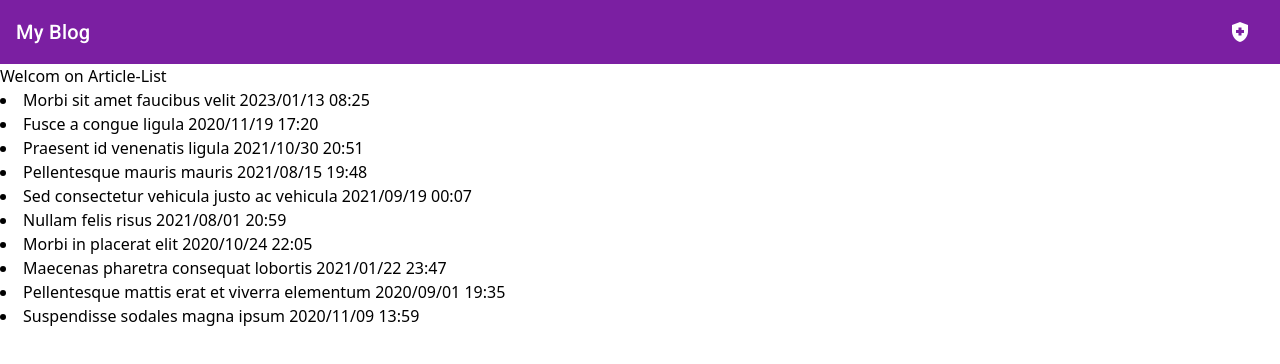
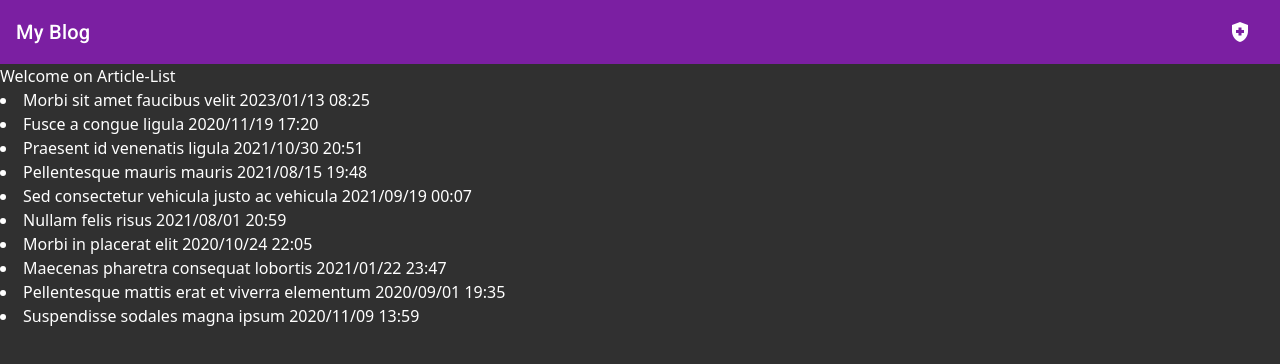
Before and after one commit to RifautAlexis/my-blog, an Angular app: page / in a window 1280 px wide. Shown: the top 364 px of the page. Built offline with nearby package versions, Linux system fonts and the light colour scheme; data requests are answered from the project's data file; what prettier-plugin-tailwindcss would draw is missing.

Commit message:
Make style great again

```diff
--- a/package.json
+++ b/package.json
@@ -16,7 +16,7 @@
     "@angular/compiler": "^16.0.2",
     "@angular/core": "^16.0.2",
     "@angular/forms": "^16.0.2",
-    "@angular/material": "^16.0.1",
+    "@angular/material": "^16.0.2",
     "@angular/platform-browser": "^16.0.2",
     "@angular/platform-browser-dynamic": "^16.0.2",
     "@angular/router": "^16.0.2",
--- a/src/app/app.component.html
+++ b/src/app/app.component.html
@@ -1,2 +1,4 @@
-<app-header></app-header>
+<header>
+  <app-header></app-header>
+</header>
 <router-outlet></router-outlet>
--- a/src/app/features/admin/components/dashboard-filter/dashboard-filter.component.html
+++ b/src/app/features/admin/components/dashboard-filter/dashboard-filter.component.html
@@ -1,5 +1,5 @@
 <form [formGroup]="searchForm">
-  <mat-form-field appearance="fill">
+  <mat-form-field appearance="outline">
     <mat-label>Search</mat-label>
     <mat-icon matPrefix>search</mat-icon>
     <input matInput placeholder="Ex. Angular" formControlName="searchTerm" />
--- a/src/app/features/article/pages/list/article-list.component.html
+++ b/src/app/features/article/pages/list/article-list.component.html
@@ -1,4 +1,4 @@
-<h1>Welcom on Article-List</h1>
+<h1>Welcome on Article-List</h1>
 
 <ng-container *ngFor="let article of articles()">
   <li (click)="navigate(PathRoutes.ArticleDetails, article.id, article.title)">
--- a/src/index.html
+++ b/src/index.html
@@ -15,7 +15,7 @@
       rel="stylesheet"
     />
   </head>
-  <body>
+  <body class="mat-app-background">
     <app-root></app-root>
   </body>
 </html>
--- a/src/styles.scss
+++ b/src/styles.scss
@@ -3,3 +3,9 @@
 @tailwind utilities;
 
 @import "@angular/material/prebuilt-themes/purple-green.css";
+
+html,
+body {
+  padding: 0;
+  margin: 0;
+}
```
Also changed, not shown: 1 other file (tests, documents, lock files or other folders).
